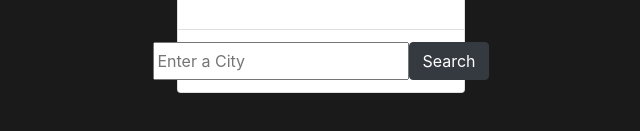
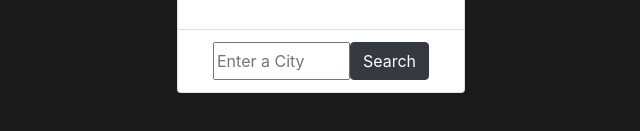
Before and after one commit to julian0becker/weatherAPIexercise, a plain HTML site: page index.html in a window 1280 px wide. Shown: the part 263-394 px from the top of the page, without its empty margins (319-959 px from the left). Drawn offline with nearby package versions, Linux system fonts and the light colour scheme.

Commit message:
updated design

```diff
--- a/index.html
+++ b/index.html
@@ -33,6 +33,10 @@
       #containsAll {
         position: relative;
       }
+
+      #input {
+        width: 80%;
+      }
     </style>
   </head>
   <body>
@@ -50,7 +54,7 @@
         <ul class="list-group list-group-flush">
           <li class="list-group-item hidden" id="time"></li>
           <li class="list-group-item">
-            <div class="container-fluid d-flex justify-content-center">
+            <div class="container-fluid d-flex justify-content-around">
               <input type="text" id="input" placeholder="Enter a City" />
               <button
                 class="btn btn-dark"
```
